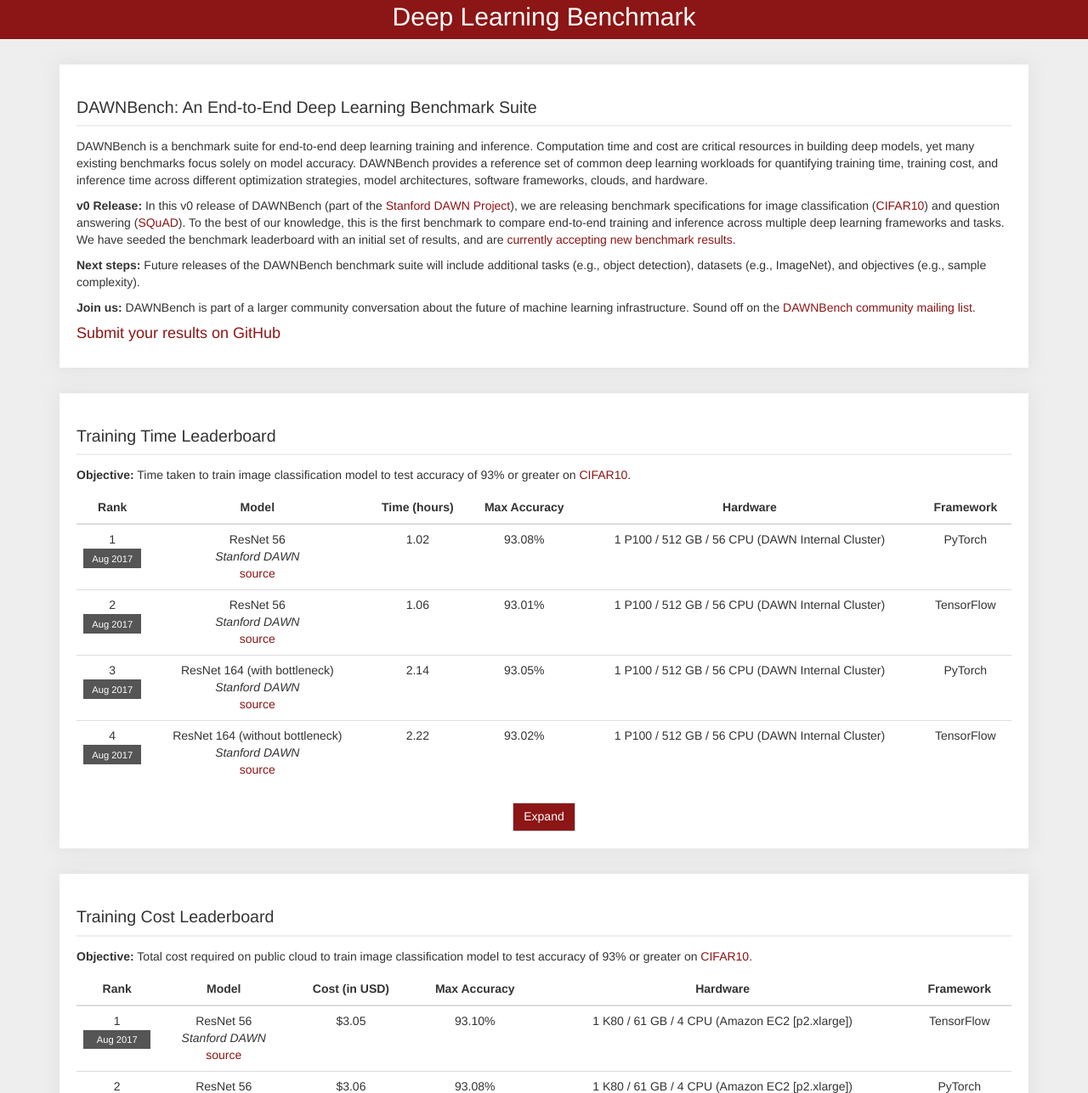
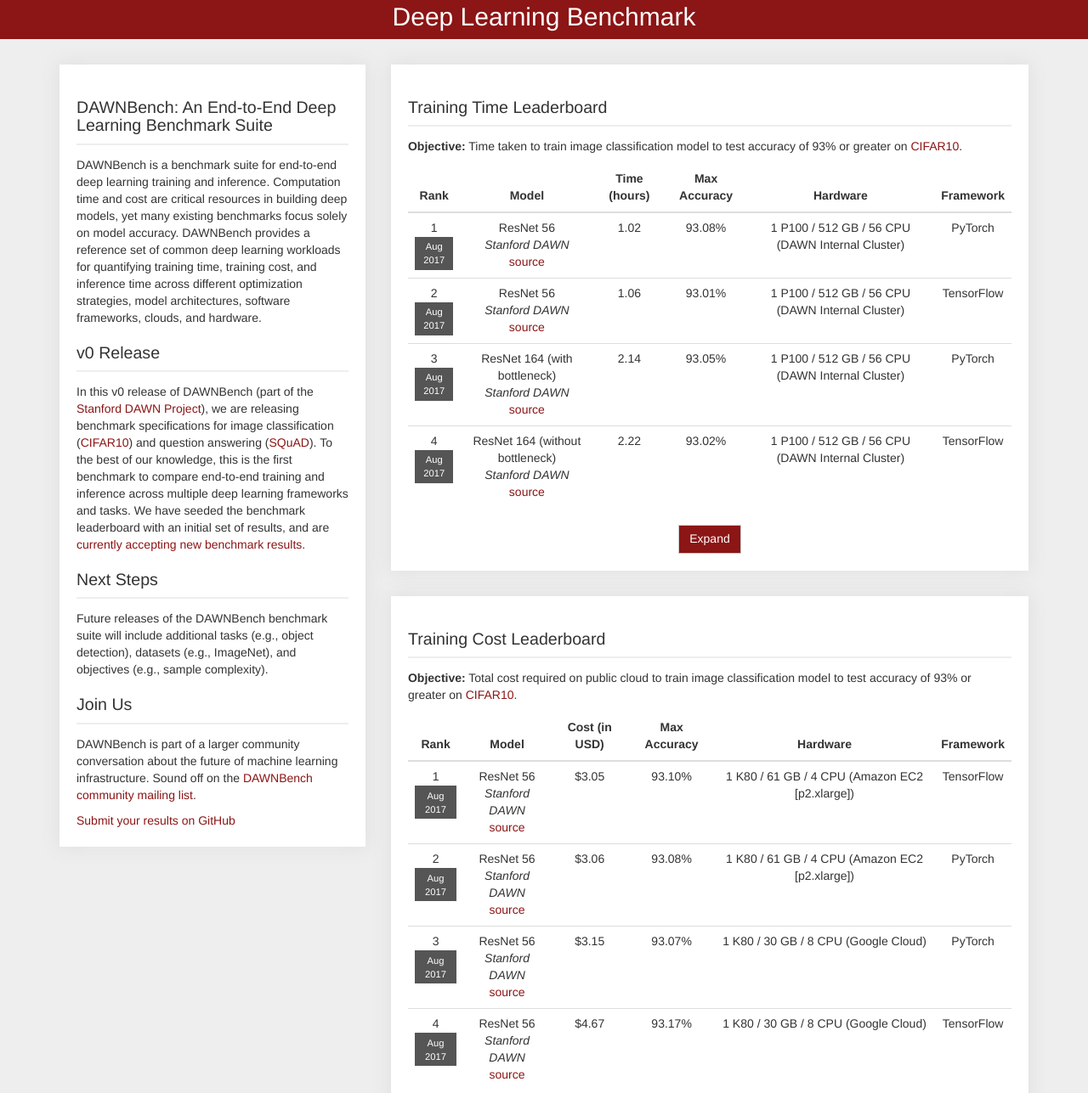
Before and after one commit to codyaustun/benchmark, a website: page index.html in a window 1280 px wide. Shown: the part 127-1414 px from the top of the page at 85% size. Drawn offline with Linux system fonts and the light colour scheme; files that its build step writes are made by us from their sources.

Commit message:
Went back to two column layout

```diff
--- a/index.html
+++ b/index.html
@@ -49,6 +49,8 @@
     <!-- Main Content -->
     <div id="bodyContainer">
         <div class="container">
+            <div class="row">
+                <div class="col-md-4">
             <div class="card" id="info-card">
                 <div class="card-headline">
                     <h2>DAWNBench: An End-to-End Deep Learning Benchmark Suite</h2>
@@ -56,16 +58,29 @@
 
                 <p>DAWNBench is a benchmark suite for end-to-end deep learning training and inference. Computation time and cost are critical resources in building deep models, yet many existing benchmarks focus solely on model accuracy. DAWNBench provides a reference set of common deep learning workloads for quantifying training time, training cost, and inference time across different optimization strategies, model architectures, software frameworks, clouds, and hardware.</p>
 
-		<p><b>v0 Release:</b> In this v0 release of DAWNBench (part of the <a href="dawn.cs.stanford.edu">Stanford DAWN Project</a>), we are releasing benchmark specifications for image classification (<a href="changenav">CIFAR10</a>) and question answering (<a href="changenav">SQuAD</a>). To the best of our knowledge, this is the first benchmark to compare end-to-end training and inference across multiple deep learning frameworks and tasks. We have seeded the benchmark leaderboard with an initial set of results, and are <a href="https://github.com/stanford-futuredata/dawn-bench-web/blob/master/results/README.md">currently accepting new benchmark results</a>.</p>
+                <div class="card-headline">
+                    <h2>v0 Release</h2>
+                </div>
+		        <p>In this v0 release of DAWNBench (part of the <a href="dawn.cs.stanford.edu">Stanford DAWN Project</a>), we are releasing benchmark specifications for image classification (<a href="changenav">CIFAR10</a>) and question answering (<a href="changenav">SQuAD</a>). To the best of our knowledge, this is the first benchmark to compare end-to-end training and inference across multiple deep learning frameworks and tasks. We have seeded the benchmark leaderboard with an initial set of results, and are <a href="https://github.com/stanford-futuredata/dawn-bench-web/blob/master/results/SUBMISSION.md">currently accepting new benchmark results</a>.</p>
 
-		<p><b>Next steps:</b> Future releases of the DAWNBench benchmark suite will include additional tasks (e.g., object detection), datasets (e.g., ImageNet), and objectives (e.g., sample complexity).</p>
+                <div class="card-headline">
+                    <h2>Next Steps</h2>
+                </div>
 
-		<p><b>Join us:</b> DAWNBench is part of a larger community conversation about the future of machine learning infrastructure. Sound off on the <a href="TODO">DAWNBench community mailing list</a>.</p>
+                <p>Future releases of the DAWNBench benchmark suite will include additional tasks (e.g., object detection), datasets (e.g., ImageNet), and objectives (e.g., sample complexity).</p>
+                <div class="card-headline">
+                    <h2>Join Us</h2>
+                </div>
 
-		<h4><a href="https://github.com/stanford-futuredata/dawn-bench-web/blob/master/results/README.md">Submit your results on GitHub</a></h4>
+                <p>DAWNBench is part of a larger community conversation about the future of machine learning infrastructure. Sound off on the <a href="TODO">DAWNBench community mailing list</a>.</p>
+
+		        <a href="https://github.com/stanford-futuredata/dawn-bench-web/blob/master/results/SUBMISSION.md">Submit your results on GitHub</a>
 
             </div>
 
+                </div>
+
+                <div class="col-md-8">
             <div class="card">
                 <div class="card-headline">
                     <h2 id='time'>
@@ -116,6 +131,10 @@
         </div>
     </div>
 
+                </div>
+            </div>
+
+
     <nav class="navbar navbar-default" id='footerContainer'>
         <div class="container clearfix">
             <ul class="nav navbar-nav navbar-right">
```
Also changed, not shown: src/html/index.html (+23 -4 lines).
